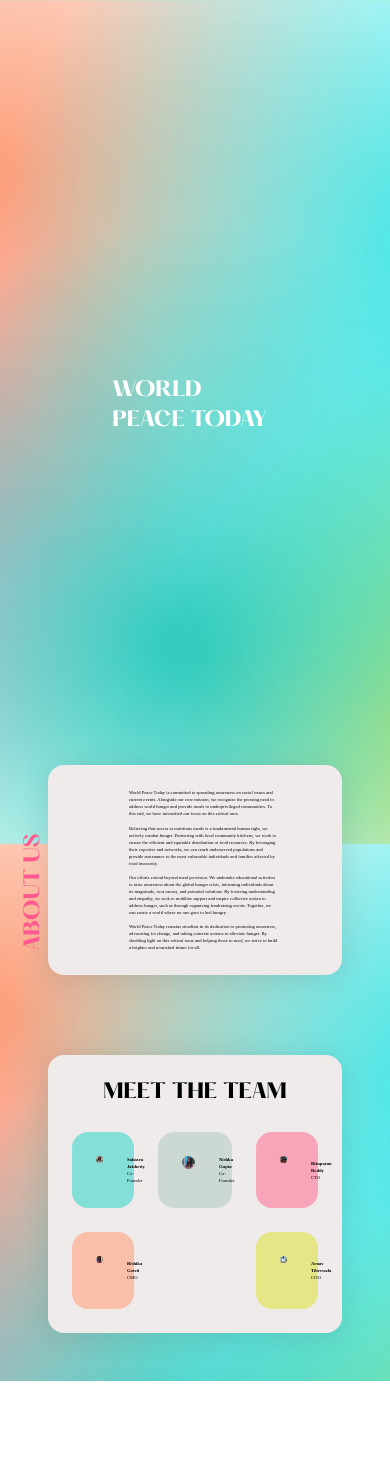
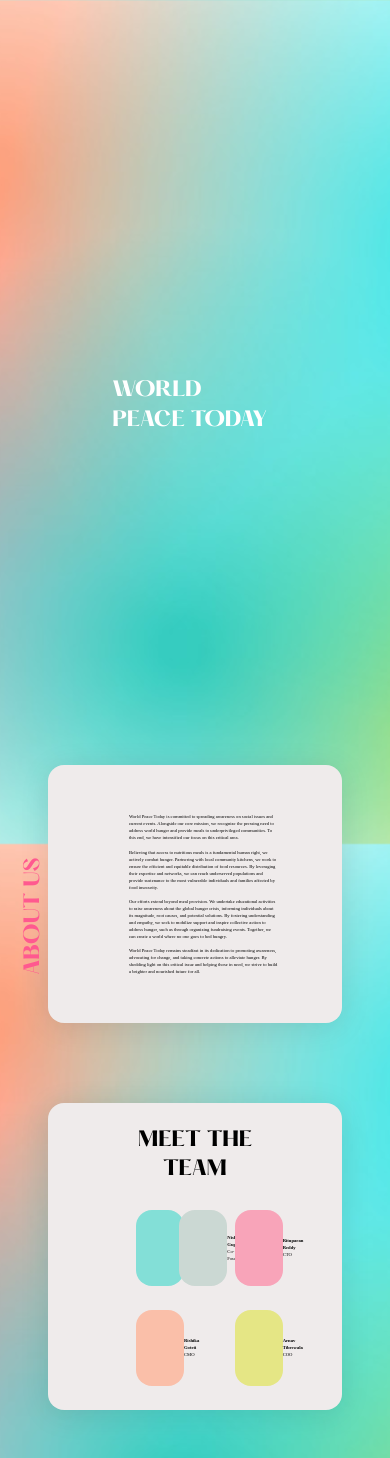
Before and after one commit to ARandomNeko/Inicio, a SvelteKit app in the folder inicio/: page / in a window 390 px wide. Before the commit the page ends 1381 px from the top, so only its background shows below. Built offline with nearby package versions, Linux system fonts and the light colour scheme; a web font is replaced by a local one.

Commit message:
more responsiveness

```diff
--- a/inicio/src/routes/+page.svelte
+++ b/inicio/src/routes/+page.svelte
@@ -12,17 +12,17 @@
 
 
 
-<section class=" card py-6 px-12">
+<section class=" card  p-12">
     <!--About Us-->
-    <div class="flex content-center">
-        <div class=" basis-1/6 rotated-text  FF598F " style="font-family: pp_hattonbold;">
+    <div class="flex justify-start">
+        <div class="basis-1/6 rotated-text FF598F" style="font-family: pp_hattonbold;">
             <h1>
                 ABOUT US
 
             </h1>
         </div>
 
-        <div class=" scale-text basis-3/4 text-black " style="font-family: Montserrat;">
+        <div class="basis-3/4 text-black " style="font-family: Montserrat;">
             <p >
                 World Peace Today is committed to spreading awareness on social issues and current events. Alongside our core mission, we recognize the pressing need to address world hunger and provide meals to underprivileged communities. To this end, we have intensified our focus on this critical area.
 
@@ -39,7 +39,7 @@
 
 </section>
 
-<section class=" card mt-20 py-6">
+<section class=" card mt-20 py-6 px-16">
     <!--Meet the team-->
     <div class="">
         <h1 class="text-center"> MEET THE TEAM</h1>
```
